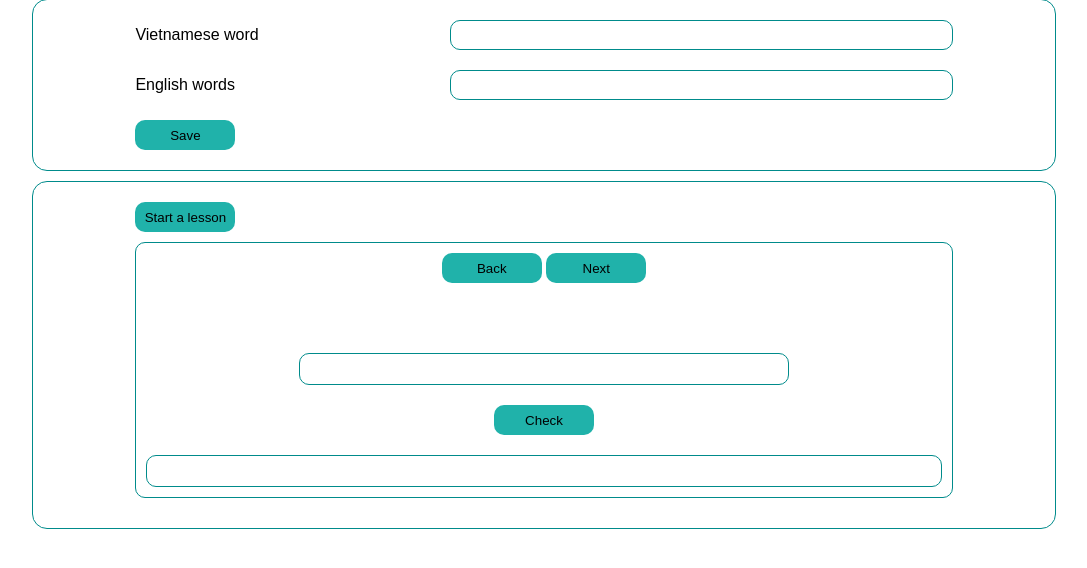
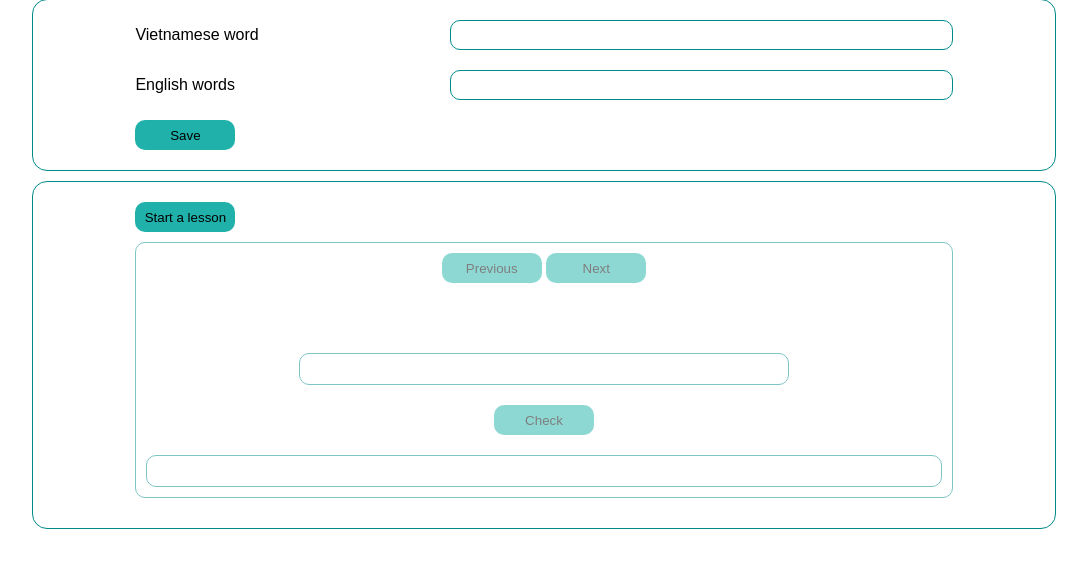
Before and after one commit to PhamVanMinh272/vocab_ielts, a Flask app: page / in a window 1280 px wide. Shown: the part 141-709 px from the top of the page, without its empty margins (96-1183 px from the left). Run offline with Flask 2, Linux system fonts and the light colour scheme.

Commit message:
handle previous next button

```diff
--- a/app.py
+++ b/app.py
@@ -6,7 +6,7 @@ from forms import SaveWordsForm
 
 app = Flask(__name__)
 app.secret_key = 'why_do_we_need_this?'
-DATABASE = 'db/vocab.db'
+DATABASE = 'db/vocab_test.db'
 
 
 def get_db():
--- a/static/css/home.css
+++ b/static/css/home.css
@@ -52,6 +52,7 @@ input[type="text"]:focus {
     border: 1px solid var(--main-color);
     border-radius: 10px;
     text-align: center;
+
 }
 
 .lesson-area input[type="text"] {
@@ -75,3 +76,8 @@ input[type="text"]:focus {
     border-radius: 10px;
     height: 30px;
 }
+
+.disabled {
+    pointer-events: none;
+    opacity: 0.5;
+}
--- a/static/js/base.js
+++ b/static/js/base.js
@@ -1,14 +1,15 @@
 $(".start-lesson-btn").click(function(){
   $.getJSON("/learn_vocab", function(result){
-    var num = 0;
-    localStorage.setItem("num", num+1);
+    var no = 0;
+    localStorage.setItem("no", no);
     $.each(result, function(i, field){
       var data = [i, field];
-      localStorage.setItem(num, JSON.stringify(data));
-      console.log(num, field);
-      num = num + 1;
+      localStorage.setItem(no, JSON.stringify(data));
+      no = no + 1;
     });
-    localStorage.setItem("length", num);
+    $(".lesson-area").removeClass("disabled");
+    localStorage.setItem("length_viet_words", no-1);
+    manage_previous_next_btn(0);
     data = JSON.parse(localStorage.getItem(0))
     $(".viet-word").html(data[1]);
     $(".viet-word").attr('id', data[0])
@@ -16,13 +17,38 @@ $(".start-lesson-btn").click(function(){
 });
 
 $(".next-word").click(function(){
-  var num_str = localStorage.getItem("num");
-  // if (num == localStorage.getItem("length")) {
-
-  // }
-  num = parseInt(num_str);
-  data = JSON.parse(localStorage.getItem(num))
+  var no_str = localStorage.getItem("no");
+  var no = parseInt(no_str);
+  no = no + 1;
+  localStorage.setItem("no", no);
+  manage_previous_next_btn(no);
+  data = JSON.parse(localStorage.getItem(no))
   $(".viet-word").html(data[1]);
   $(".viet-word").attr('id', data[0])
-  localStorage.setItem("num", num+1);
 });
+
+$(".previous-word").click(function(){
+  var no_str = localStorage.getItem("no");
+  var no = parseInt(no_str);
+  no = no - 1;
+  localStorage.setItem("no", no);
+  manage_previous_next_btn(no);
+  data = JSON.parse(localStorage.getItem(no))
+  $(".viet-word").html(data[1]);
+  $(".viet-word").attr('id', data[0])
+});
+
+function manage_previous_next_btn(no) {
+  if (no === 0) {
+    $(".previous-word").attr('disabled', true);
+    $(".next-word").attr('disabled', false);
+  } else if (no === parseInt(localStorage.getItem("length_viet_words"))) {
+    $(".previous-word").attr('disabled', false);
+    $(".next-word").attr('disabled', true);
+  } else {
+    $(".previous-word").attr('disabled', false);
+    $(".next-word").attr('disabled', false);
+  }
+};
+
+localStorage.clear();
--- a/templates/home.html
+++ b/templates/home.html
@@ -25,9 +25,9 @@
     </div>
     <div class="form-container">
         <button class="start-lesson-btn">Start a lesson</button>
-        <div class="lesson-area">
-            <button class="back-word">Back</button>
-            <button class="next-word">Next</button>
+        <div class="lesson-area disabled">
+            <button class="previous-word">Previous</button>
+            <button class="next-word disable">Next</button>
             <div class="viet-word"></div>
             <input type="text" name="eng-words"/> <br>
             <button class="check-engs">Check</button>
```
Also changed, not shown: db/vocab.db, db/vocab_test.db (added).
